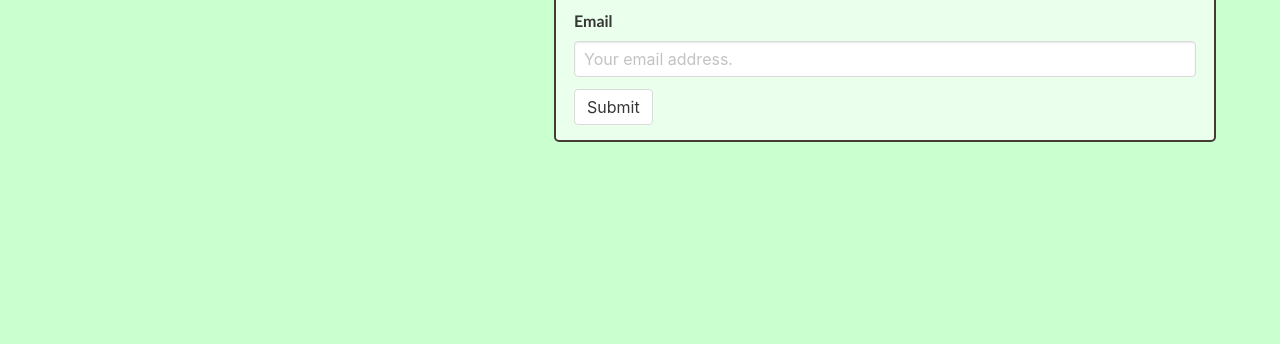
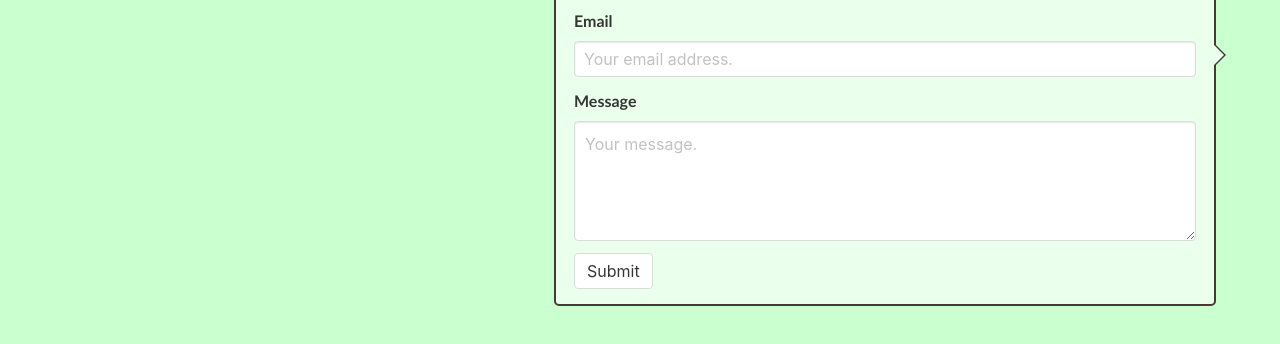
Before and after one commit to arethashwalls/portfolio, a plain HTML site: page contact.html in a window 1280 px wide. Shown: the part 388-732 px from the top of the page. Drawn offline with Linux system fonts and the light colour scheme.

Commit message:
Added message to form

```diff
--- a/contact.html
+++ b/contact.html
@@ -69,6 +69,12 @@
                                     <input class="input" type="email" name="_replyto" placeholder="Your email address.">
                                 </div>
                             </div>
+                            <div class="field">
+                                <label class="label">Message</label>
+                                <div class="control">
+                                    <textarea class="textarea" name="message" placeholder="Your message."></textarea>
+                                </div>
+                            </div>
                             <div class="control">
                                 <button type="submit" class="button" value="Send">Submit</button>
                             </div>
```
